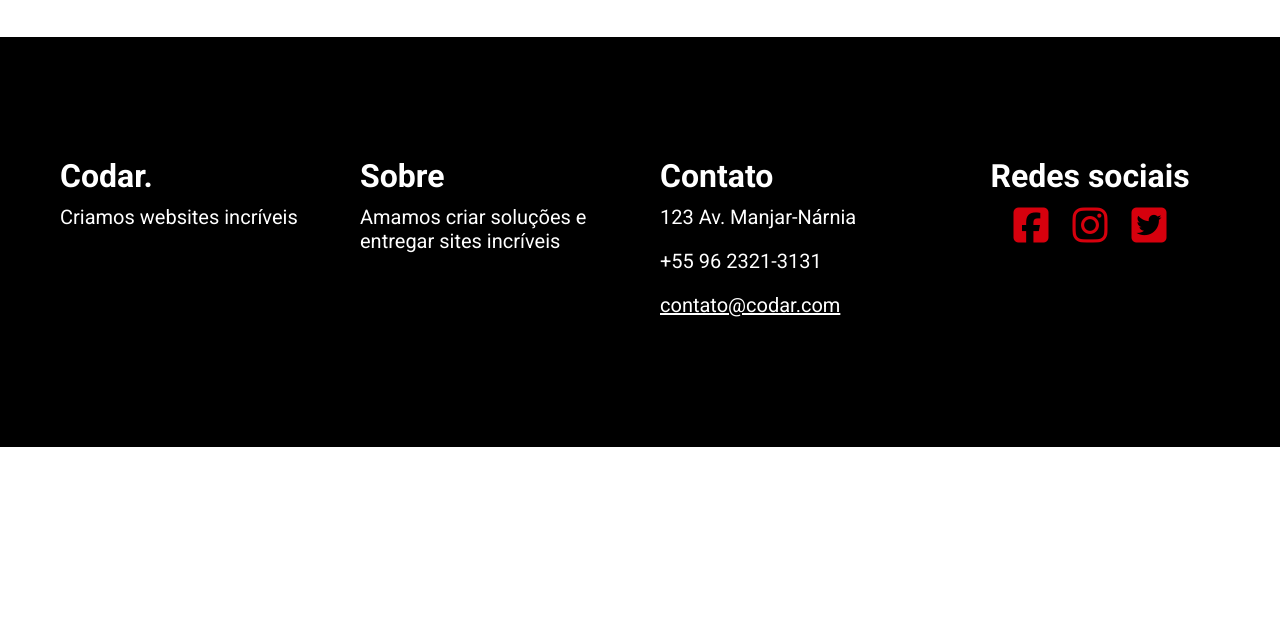
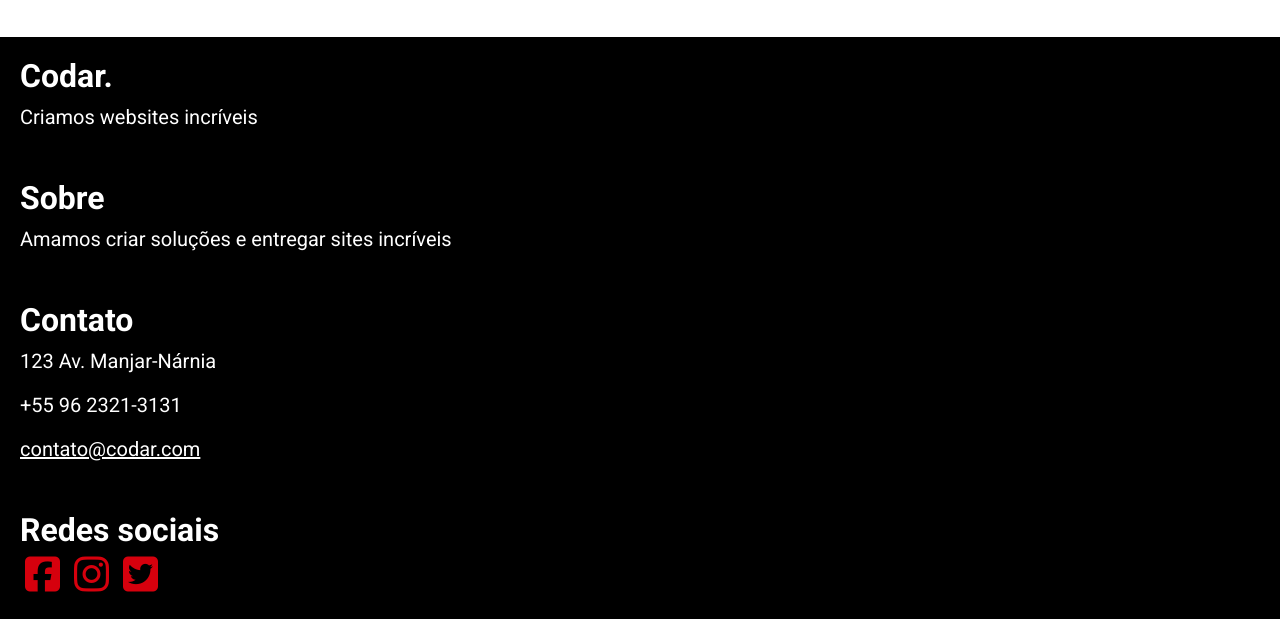
Before and after one commit to Marcianas1l/codar, a plain HTML site: page index.html in a window 1280 px wide. Shown: the part 1782-2401 px from the top of the page. Before the commit the page ends 2229 px from the top, so only its background shows below. Drawn offline with Linux system fonts and the light colour scheme.

Commit message:
Update footer.css

```diff
--- a/estilo/footer.css
+++ b/estilo/footer.css
@@ -1,13 +1,15 @@
 footer {
-    display: flex;
-    justify-content: space-between;
     color: #fff;
     background: #000;
-    padding: 100px 40px;
+}
+
+footer .codar {
+    width: 100%;
+    text-align: center;
 }
 
 footer div {
-    width: 25%;
+    width: 60%;
     padding: 20px;
 }
 
@@ -16,13 +18,9 @@ footer div p {
     padding: 10px 0;
 }
 
-footer .redes-sociais {
-    text-align: center;
-
-}
 footer .redes-sociais i {
     font-size: 40px;
-    padding: 10px;
+    padding: 5px;
     color: #D6000D;
 }
 footer .email {
```
